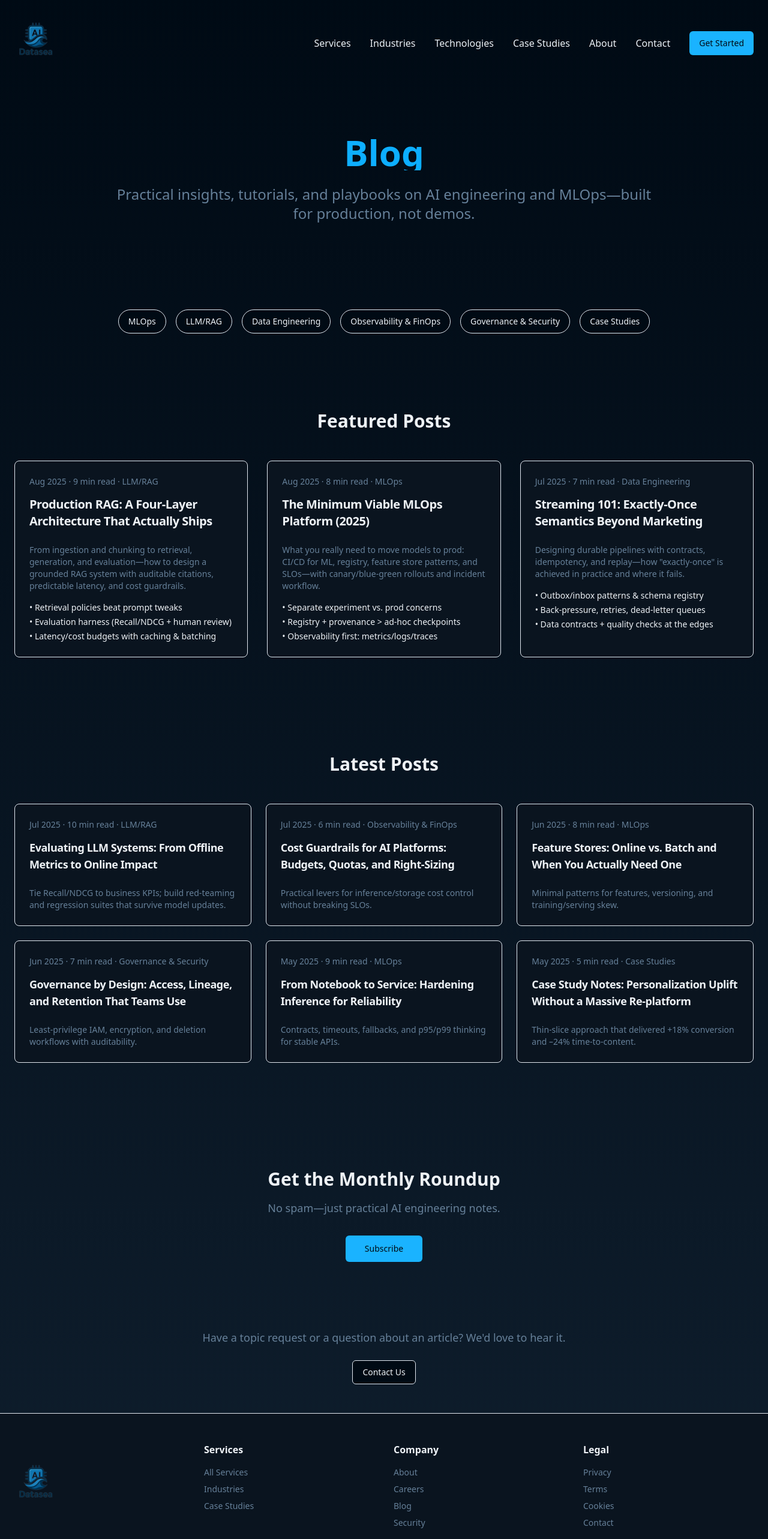
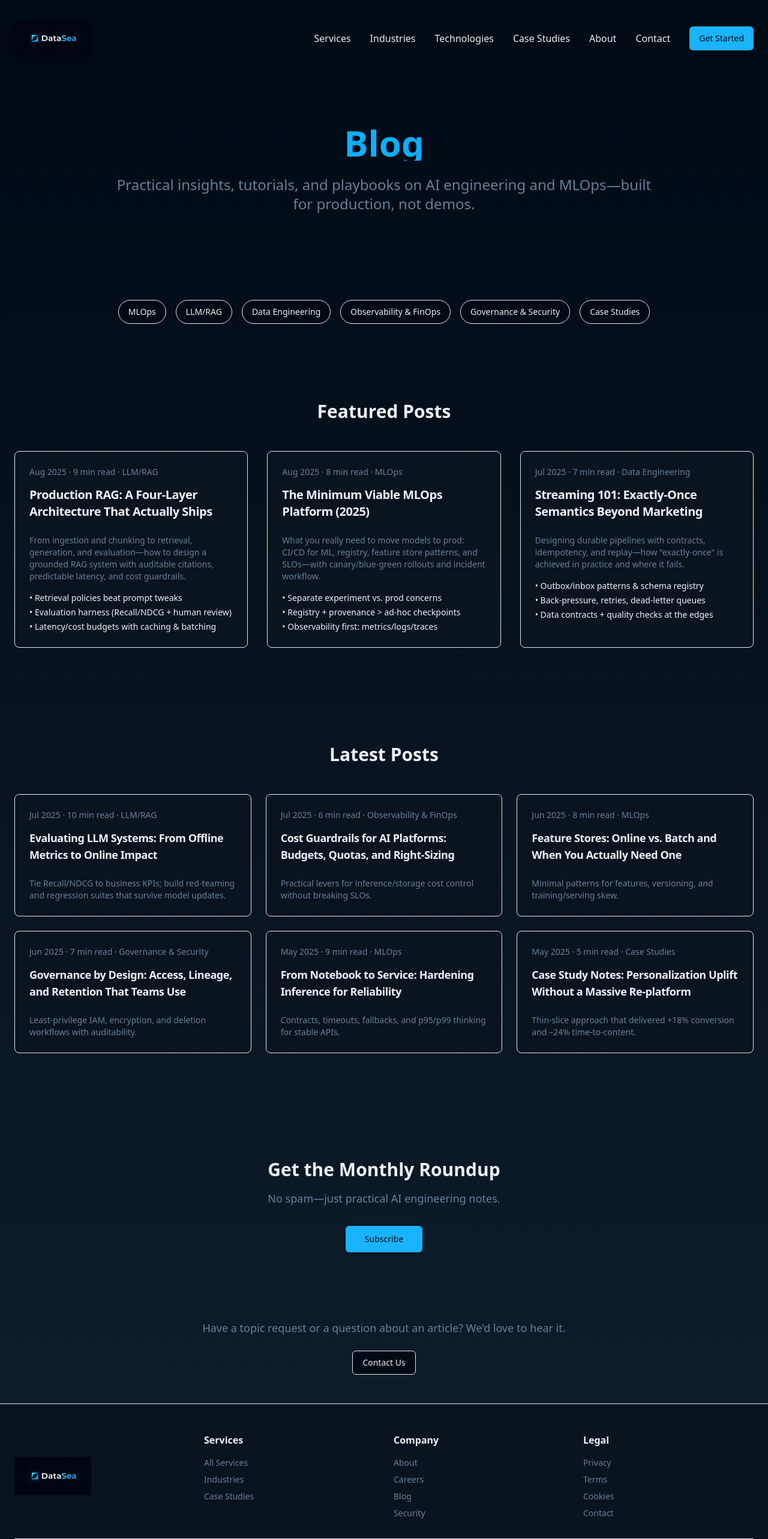
Before and after one commit to lirone-ia/data-sea-genai, a React (Vite) app: page /blog in a window 1280 px wide. Shown: the top 2566 px of the page at 60% size. Built offline with nearby package versions, Linux system fonts and the light colour scheme.

Commit message:
Improve logo display
Enhance the visual quality and integration of the DataSea logo with the background to improve its appearance.

```diff
--- a/src/components/Footer.tsx
+++ b/src/components/Footer.tsx
@@ -1,3 +1,5 @@
+import logoImage from "@/assets/datasea-logo-dark.png";
+
 const Footer = () => {
   return (
     <footer className="bg-card border-t py-12">
@@ -5,9 +7,9 @@ const Footer = () => {
         <div className="grid md:grid-cols-4 gap-8 mb-8">
           <div className="flex items-center space-x-3">
             <img
-              src="/lovable-uploads/502f36c9-283c-4022-8de7-8585625012a9.png"
-              alt="DataSea Logo"
-              className="h-20 w-auto"
+              src={logoImage}
+              alt="DataSea - Enterprise AI Solutions"
+              className="h-16 w-auto object-contain filter drop-shadow-lg"
             />
           </div>
 
--- a/src/components/Header.tsx
+++ b/src/components/Header.tsx
@@ -1,6 +1,7 @@
 import { Button } from "@/components/ui/button";
 import { ContactModal } from "@/components/ContactModal";
 import { useState } from "react";
+import logoImage from "@/assets/datasea-logo-dark.png";
 
 const Header = () => {
   const [modalType, setModalType] = useState<"consultation" | "contact" | "demo" | null>(null);
@@ -20,9 +21,9 @@ const Header = () => {
           <div className="flex items-center space-x-3">
             <a href="/">
               <img
-                src="/lovable-uploads/502f36c9-283c-4022-8de7-8585625012a9.png"
-                alt="DataSea Logo"
-                className="h-20 w-auto"
+                src={logoImage}
+                alt="DataSea - Enterprise AI Solutions"
+                className="h-16 w-auto object-contain filter drop-shadow-lg"
               />
             </a>
           </div>
```
Also changed, not shown: src/assets/datasea-logo-dark.png (added).
